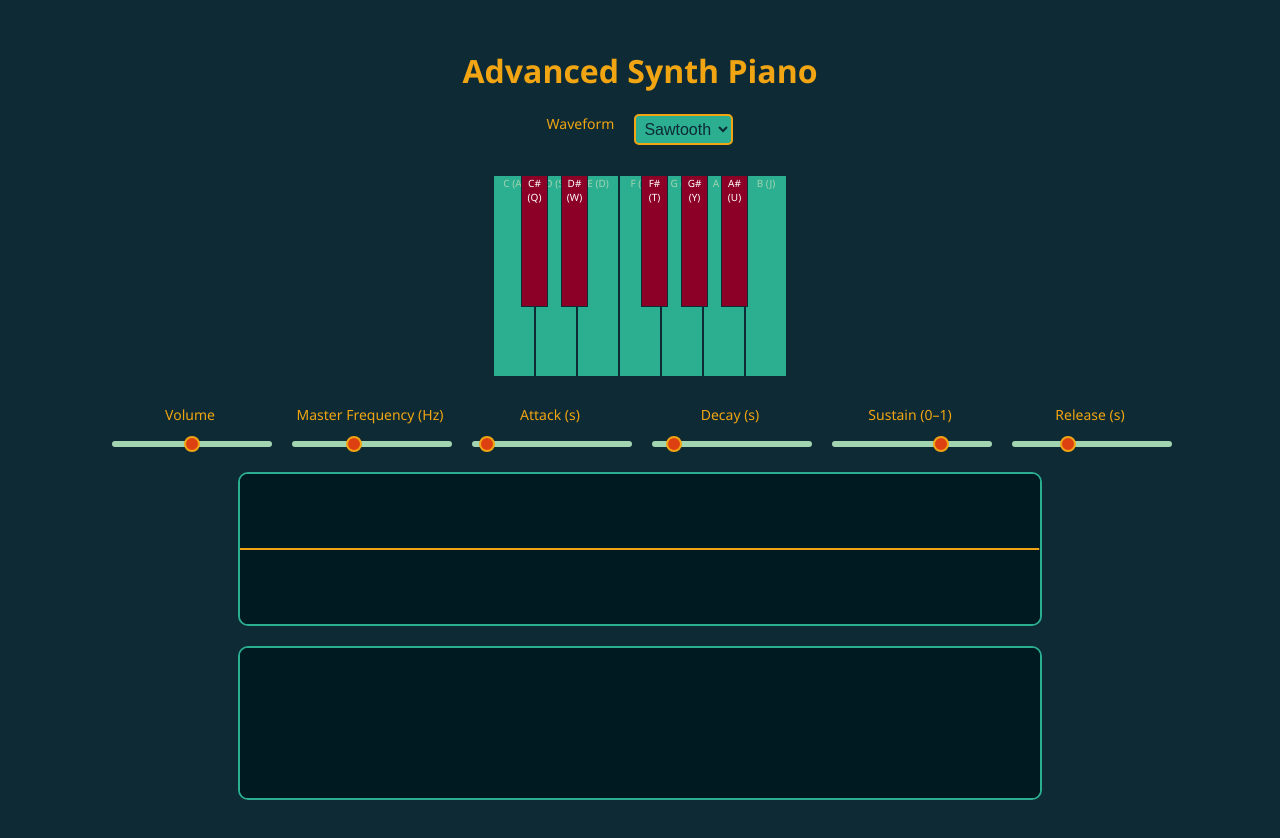
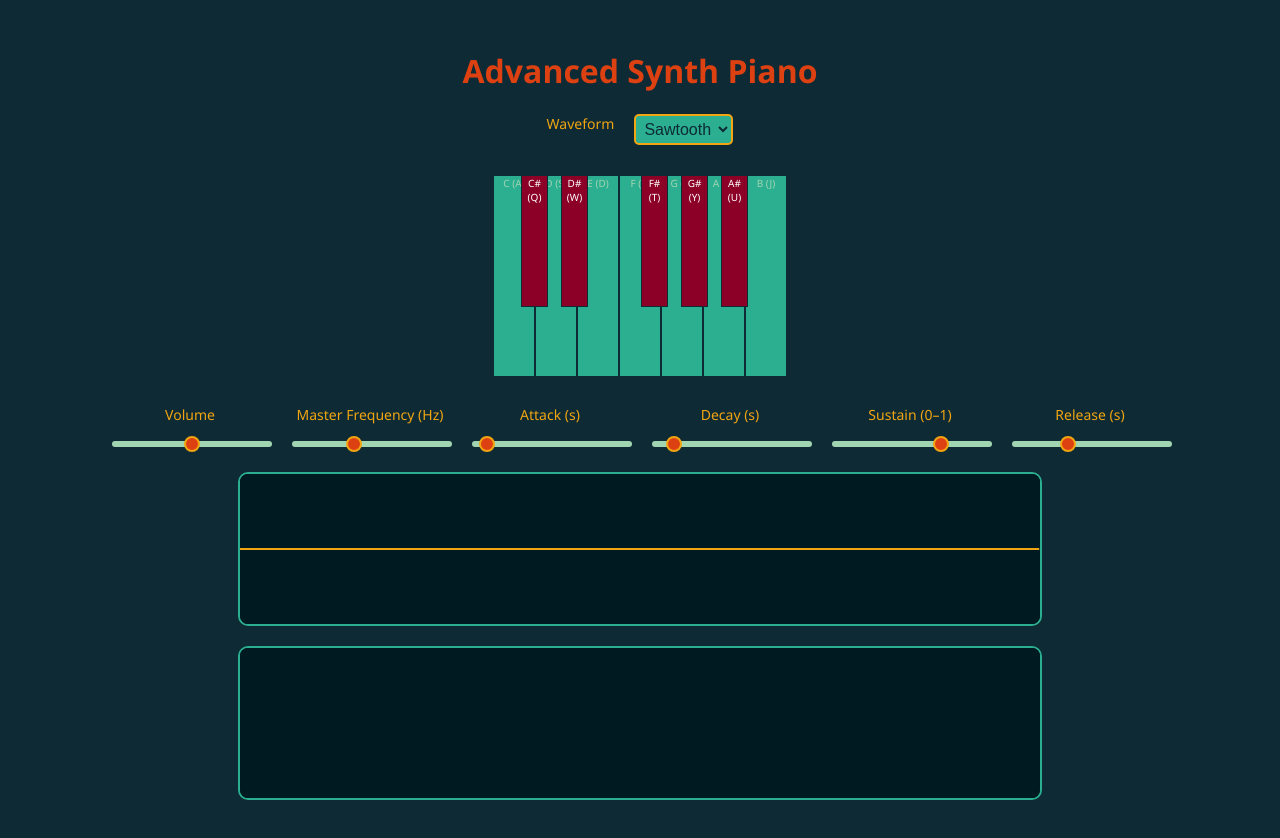
Before and after one commit to LeoBarassi/physics, a website: page keyboard-player.html in a window 1280 px wide. Drawn offline with Linux system fonts and the light colour scheme.

Commit message:
Update keyboard-player.html

```diff
--- a/keyboard-player.html
+++ b/keyboard-player.html
@@ -13,7 +13,7 @@
     }
 
     h1 {
-      color: #F1A512;
+      color: #DD4111;
     }
 
     #controls, .sliders {
```
